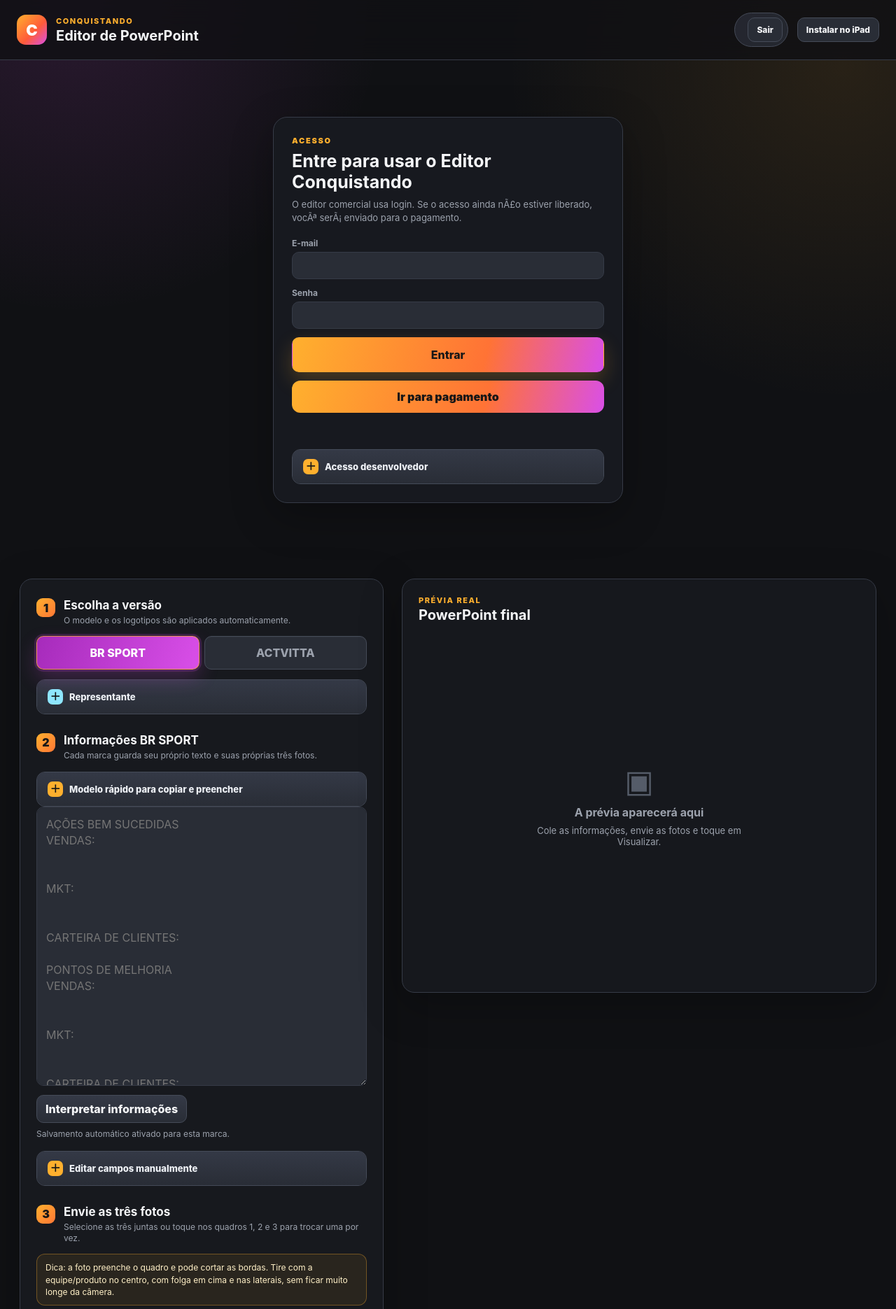
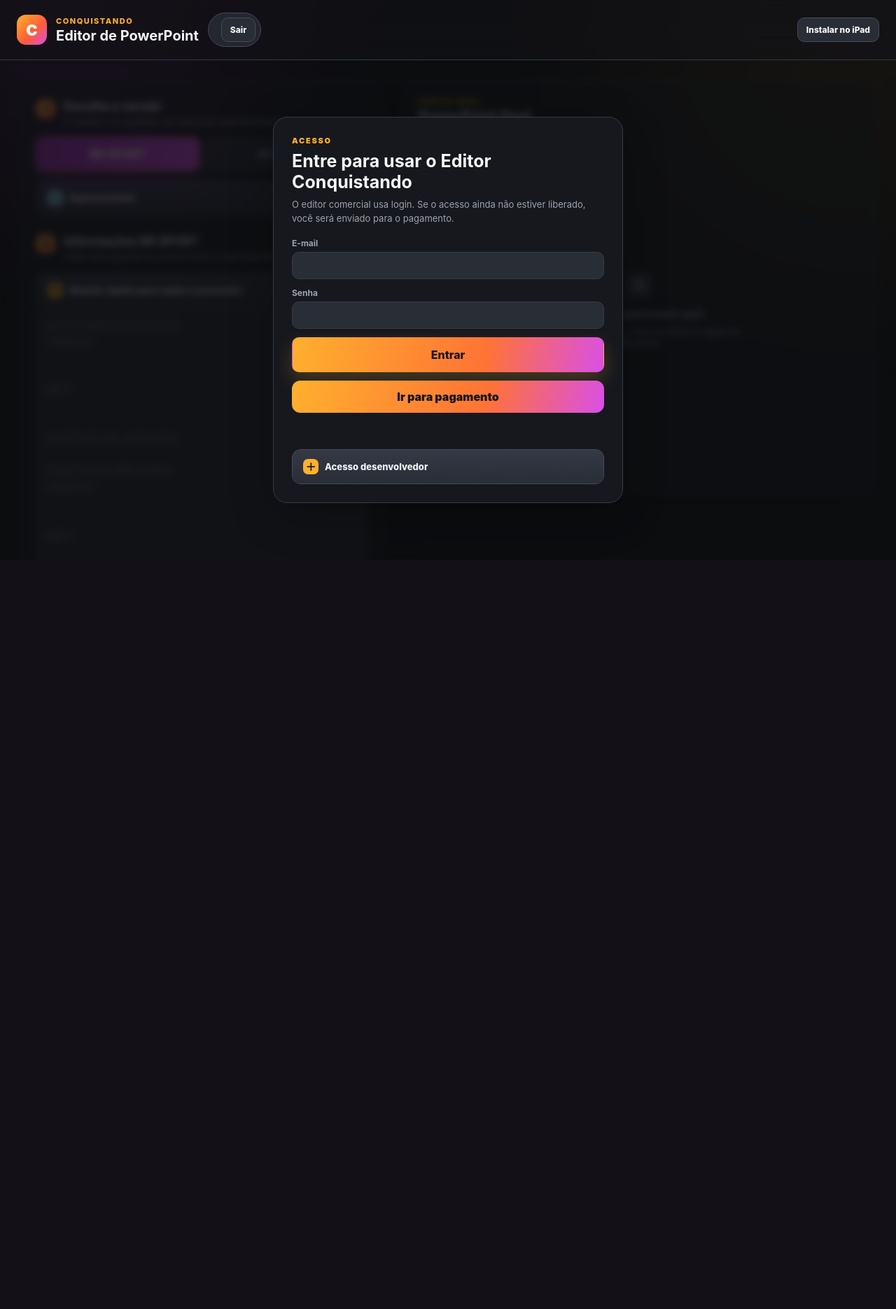
Before and after one commit to nimotodagod-rgb/nimo, a Flask app: page / in a window 1280 px wide. Shown: the top 1871 px of the page at 70% size. After the commit the page ends 719 px from the top, so only its background shows below. Run offline with Flask 3, Linux system fonts and the light colour scheme.

Commit message:
Mostrar login como janela sobre o editor

```diff
--- a/web/static/app.js
+++ b/web/static/app.js
@@ -123,6 +123,7 @@ function setPaymentLink(url = "") {
 function setAuthenticated(session = {}) {
   $("#authPanel").hidden = true;
   $("#appShell").hidden = false;
+  $("#appShell").classList.remove("auth-locked");
   $("#sessionChip").hidden = false;
   $("#sessionLabel").textContent =
     session.role === "dev"
@@ -133,7 +134,8 @@ function setAuthenticated(session = {}) {
 
 function setLocked(session = {}) {
   $("#authPanel").hidden = false;
-  $("#appShell").hidden = true;
+  $("#appShell").hidden = false;
+  $("#appShell").classList.add("auth-locked");
   $("#sessionChip").hidden = true;
   setPaymentLink(session.payment_url || "");
 }
@@ -168,9 +170,9 @@ async function refreshAccess() {
     if (!session.has_access && (await unlockWithSavedPin())) {
       session = await readSession();
     }
+    await initializeEditorOnce();
     if (session.has_access) {
       setAuthenticated(session);
-      await initializeEditorOnce();
     } else {
       setLocked(session);
     }
@@ -951,7 +953,7 @@ $("#logoutButton").addEventListener("click", async () => {
   localStorage.removeItem("conquistando-pin");
   $("#pin").value = "";
   state.draftsInitialized = false;
-  $("#appShell").hidden = true;
+  $("#appShell").classList.add("auth-locked");
   $("#sessionChip").hidden = true;
   await refreshAccess();
 });
--- a/web/static/styles.css
+++ b/web/static/styles.css
@@ -56,8 +56,8 @@ button, summary, .upload { -webkit-tap-highlight-color: transparent; }
   letter-spacing: .14em;
 }
 .topbar h1 { margin: 0; font-size: 20px; }
+.topbar #installHelp { margin-left: auto; }
 .session-chip {
-  margin-left: auto;
   display: flex;
   align-items: center;
   gap: 8px;
@@ -66,6 +66,8 @@ button, summary, .upload { -webkit-tap-highlight-color: transparent; }
   border-radius: 999px;
   background: rgba(41,45,54,.82);
 }
+.session-chip:not([hidden]) { margin-left: auto; }
+.session-chip:not([hidden]) + #installHelp { margin-left: 0; }
 .session-chip span {
   max-width: 190px;
   overflow: hidden;
@@ -85,13 +87,23 @@ main {
   align-items: start;
 }
 .auth-panel {
-  min-height: calc(100vh - 87px);
+  position: fixed;
+  inset: 86px 0 0;
+  z-index: 80;
   display: grid;
   place-items: center;
   padding: 28px;
+  background: rgba(10,11,14,.56);
+  backdrop-filter: blur(5px);
+  overflow: auto;
+}
+.auth-panel[hidden] {
+  display: none;
 }
 .auth-card {
   width: min(500px, 100%);
+  max-height: calc(100vh - 124px);
+  overflow: auto;
   padding: 26px;
   border: 1px solid var(--line);
   border-radius: 20px;
@@ -133,6 +145,12 @@ main {
 }
 .dev-access {
   margin-top: 18px;
+}
+main.auth-locked {
+  pointer-events: none;
+  user-select: none;
+  filter: blur(2px);
+  opacity: .48;
 }
 .editor, .preview {
   background: rgba(23,25,31,.96);
--- a/web/static/sw.js
+++ b/web/static/sw.js
@@ -1,4 +1,4 @@
-const CACHE = "conquistando-v23";
+const CACHE = "conquistando-v24";
 const STATIC = [
   "/",
   "/static/styles.css",
--- a/web/templates/index.html
+++ b/web/templates/index.html
@@ -10,7 +10,7 @@
   <title>Editor Conquistando</title>
   <link rel="manifest" href="/static/manifest.webmanifest">
   <link rel="apple-touch-icon" href="/static/icon.png">
-  <link rel="stylesheet" href="/static/styles.css?v=23">
+  <link rel="stylesheet" href="/static/styles.css?v=24">
 </head>
 <body>
   <header class="topbar">
@@ -31,8 +31,8 @@
       <p class="eyebrow">ACESSO</p>
       <h2>Entre para usar o Editor Conquistando</h2>
       <p class="auth-copy">
-        O editor comercial usa login. Se o acesso ainda nÃ£o estiver liberado,
-        vocÃª serÃ¡ enviado para o pagamento.
+        O editor comercial usa login. Se o acesso ainda não estiver liberado,
+        você será enviado para o pagamento.
       </p>
       <form class="login-form" id="loginForm">
         <label>E-mail<input id="loginEmail" type="email" autocomplete="email"></label>
@@ -49,12 +49,12 @@
           <button id="confirmPin" type="button" class="secondary small">Liberar como desenvolvedor</button>
           <span id="pinStatus"></span>
         </div>
-        <p>Use apenas para manutenÃ§Ã£o, testes ou aparelhos autorizados.</p>
+        <p>Use apenas para manutenção, testes ou aparelhos autorizados.</p>
       </details>
     </div>
   </section>
 
-  <main id="appShell" hidden>
+  <main id="appShell" class="auth-locked">
     <section class="editor">
       <div class="step">
         <span>1</span>
@@ -269,6 +269,6 @@ Pares:"></textarea>
     </ol>
   </dialog>
 
-  <script src="/static/app.js?v=23" defer></script>
+  <script src="/static/app.js?v=24" defer></script>
 </body>
 </html>
```
